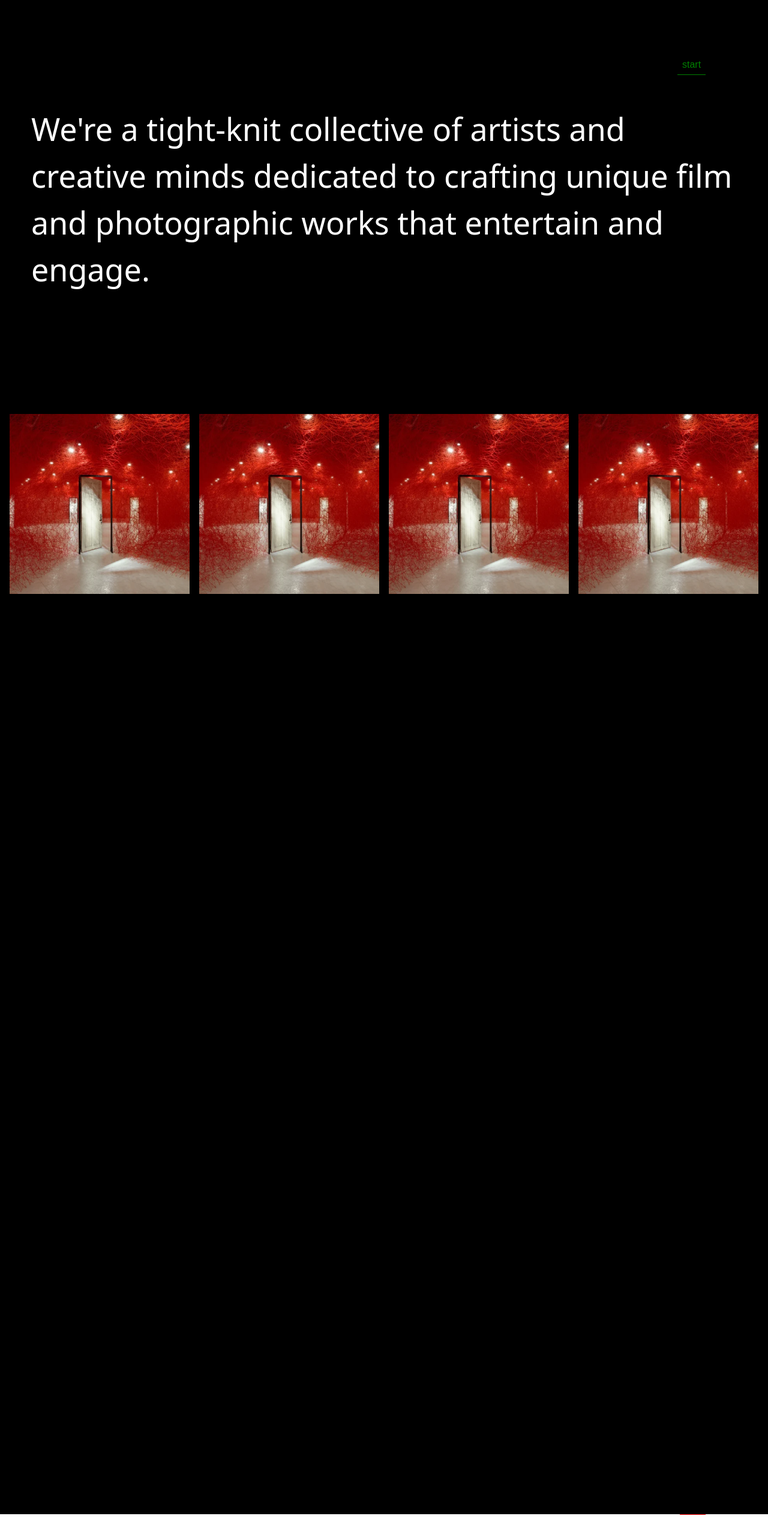
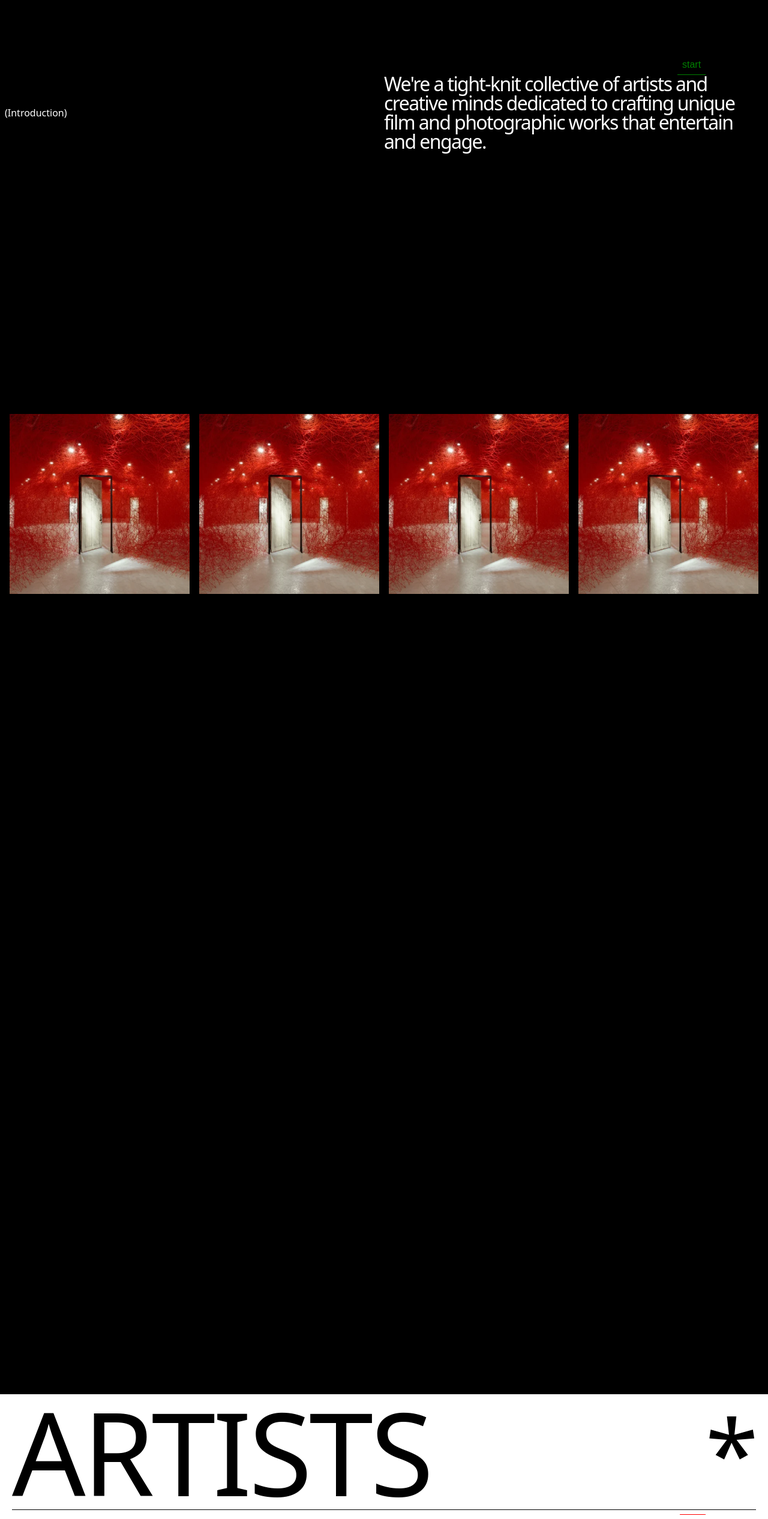
Before and after one commit to sunlightxz/Artist, a React (Vite) app: page / in a window 1280 px wide. Shown: the part 2060-4592 px from the top of the page at 60% size. Built offline with nearby package versions, Linux system fonts and the light colour scheme.

Commit message:
about finished

```diff
--- a/src/App.jsx
+++ b/src/App.jsx
@@ -2,6 +2,7 @@
 import Hero from './pages/Hero'
 import Nav from './components/Nav'
 import About from './pages/About'
+import Projects from './pages/Projects'
 
 
 function App() {
@@ -11,6 +12,7 @@
     <Nav/>
     <Hero/>
     <About/>
+    <Projects/>
     </>
   )
 }
--- a/src/pages/About.jsx
+++ b/src/pages/About.jsx
@@ -137,11 +137,14 @@
 
       {/* Section 2: Header Info */}
       <section className="header-info relative w-full h-screen flex flex-col justify-between bg-black text-white">
-        <p className="p-[1em] header-p text-[52px] font-light">
-          We're a tight-knit collective of artists and creative minds dedicated
-          to crafting unique film and photographic works that entertain and
-          engage.
-        </p>
+        <div className="flex justify-between items-center px-[.5em]">
+            <span className="text-[1em] basis-1/2">(Introduction)</span>
+            <p className="text-[2em] tracking-tighter leading-none font-light basis-1/2">
+            We're a tight-knit collective of artists and creative minds dedicated
+            to crafting unique film and photographic works that entertain and
+            engage.
+            </p>
+        </div>
         <div className="header-images w-full h-[250px] p-[1em] flex gap-4">
           <div className="img w-full h-full">
             <img src={img2} alt="" />
@@ -165,13 +168,12 @@
       {/* Section 4: Pinned Section */}
       <section className="pinned absolute top-[0vh] w-full h-[150vh] z-40">
         <div className="revealer">
-          <div className="revealer-1"></div>
+          <div className="revealer-1">
+          </div>
           <div className="revealer-2"></div>
         </div>
       </section>
-      <section className="web-content relative w-full h-[150vh] bg-white z-50">
-        <h1 className="text-[72px] font-semibold uppercase tracking-normal text-black">Lorem ipsum dolor sit amet consectetur, adipisicing elit. Laborum unde pariatur minus assumenda quo, fuga incidunt libero iusto odit voluptates.</h1>
-      </section>
+
     </div>
   );
 };
--- /dev/null
+++ b/src/pages/Projects.jsx
@@ -0,0 +1,37 @@
+import React, { useEffect } from "react";
+import img2 from "/img2.webp";
+import { ScrollTrigger } from "gsap/all";
+import gsap from "gsap";
+import Lenis from "@studio-freight/lenis";
+
+const Projects = () => {
+  return (
+    <section className="web-content relative w-full h-[150vh] bg-white z-50 mt-[-200px]">
+      <div className="flex justify-between items-center mx-[20px] border-b border-black ">
+        <h1 className="text-[12em] font-normal uppercase tracking-tight leading-none text-black">
+          Artists
+        </h1>
+        <h1 className="text-[10em] font-normal uppercase tracking-tight leading-none text-black">
+          *
+        </h1>
+      </div>
+      <div className="flex items-center justify-between w-full px-[25px] mt-[25px]">
+        <div className="flex items-center justify-between  gap-14">
+          <span className="text-xs">contempory</span>
+          <span className="text-xs">conceptual</span>
+          <span className="text-xs">performance</span>
+        </div>
+        <span className="text-xs">(2024)</span>
+      </div>
+
+      <div className="flex justify-between items-center px-[25px] mt-[25px]">
+            <div className="basis-1/2">
+                <img src={img2} alt="" />
+            </div>
+            <div className="basis-1/2"></div>
+      </div>
+    </section>
+  );
+};
+
+export default Projects;
```
